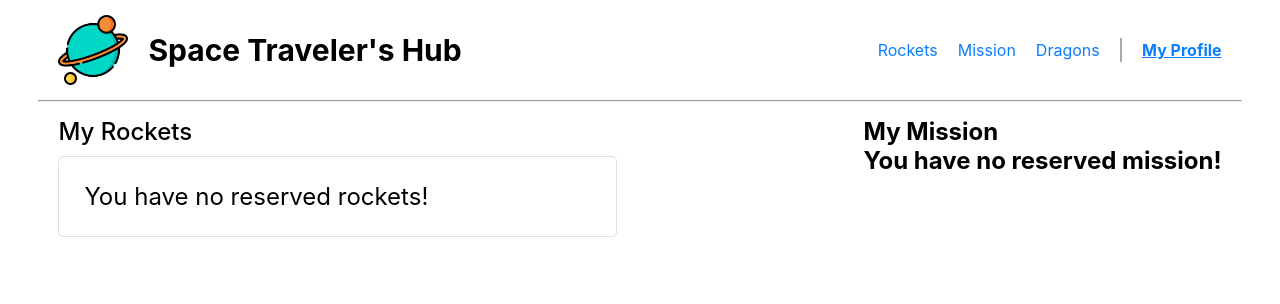
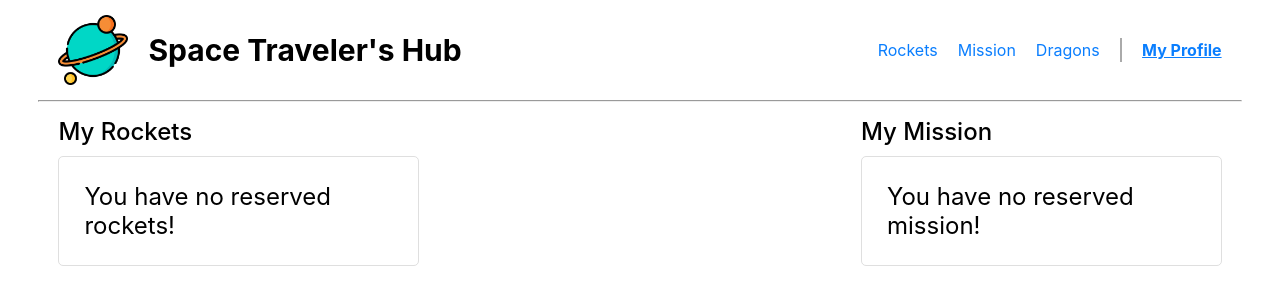
Before and after one commit to dev89s/space-travelers-hub, a React (Create React App) app: page /my-profile in a window 1280 px wide. Shown: the top 304 px of the page. Built offline with nearby package versions, Linux system fonts and the light colour scheme.

Commit message:
Style the mission profile

```diff
--- a/src/components/My-Profile.jsx
+++ b/src/components/My-Profile.jsx
@@ -1,5 +1,6 @@
 import '../style/Profile.css';
 import '../style/Rockets.css';
+import '../style/Mission.css';
 import { useSelector } from 'react-redux';
 
 function MyProfile() {
--- a/src/style/Mission.css
+++ b/src/style/Mission.css
@@ -55,3 +55,36 @@
   border-color: #e55e69;
   cursor: pointer;
 }
+
+/* ---- Reserved Mission Section ---- */
+
+.profile-mission-section {
+  width: 31%;
+}
+
+.no-reserved-mission {
+  padding: 25px;
+  font-weight: 400;
+  border: 1px solid #dfdfdf;
+  border-radius: 5px;
+}
+
+.profile-mission-header {
+  margin-bottom: 10px;
+  font-weight: 500;
+}
+
+.reserved-mission-list {
+  list-style: none;
+  border-radius: 5px;
+  border: 1px solid #dfdfdf;
+}
+
+.profile-mission-item {
+  padding: 25px;
+  border-bottom: 1px solid #dfdfdf;
+}
+
+.profile-mission-item:last-child {
+  border-bottom: none;
+}
--- a/src/style/Rockets.css
+++ b/src/style/Rockets.css
@@ -94,7 +94,7 @@
 
 /* ---- Reserved Rocket Section ---- */
 .profile-rocket-section {
-  width: 48%;
+  width: 31%;
 }
 
 .no-reserved-rockets {
```
